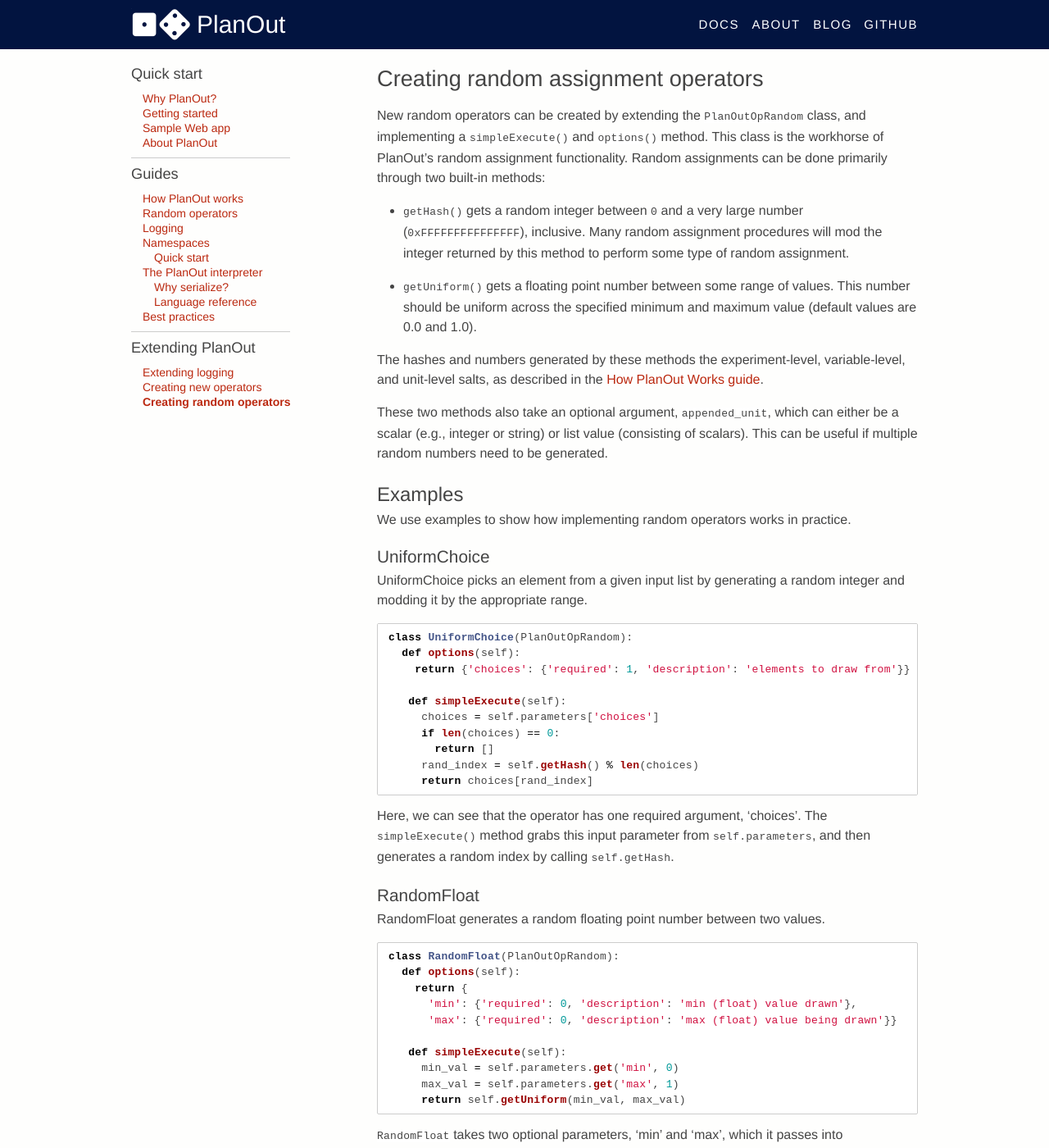
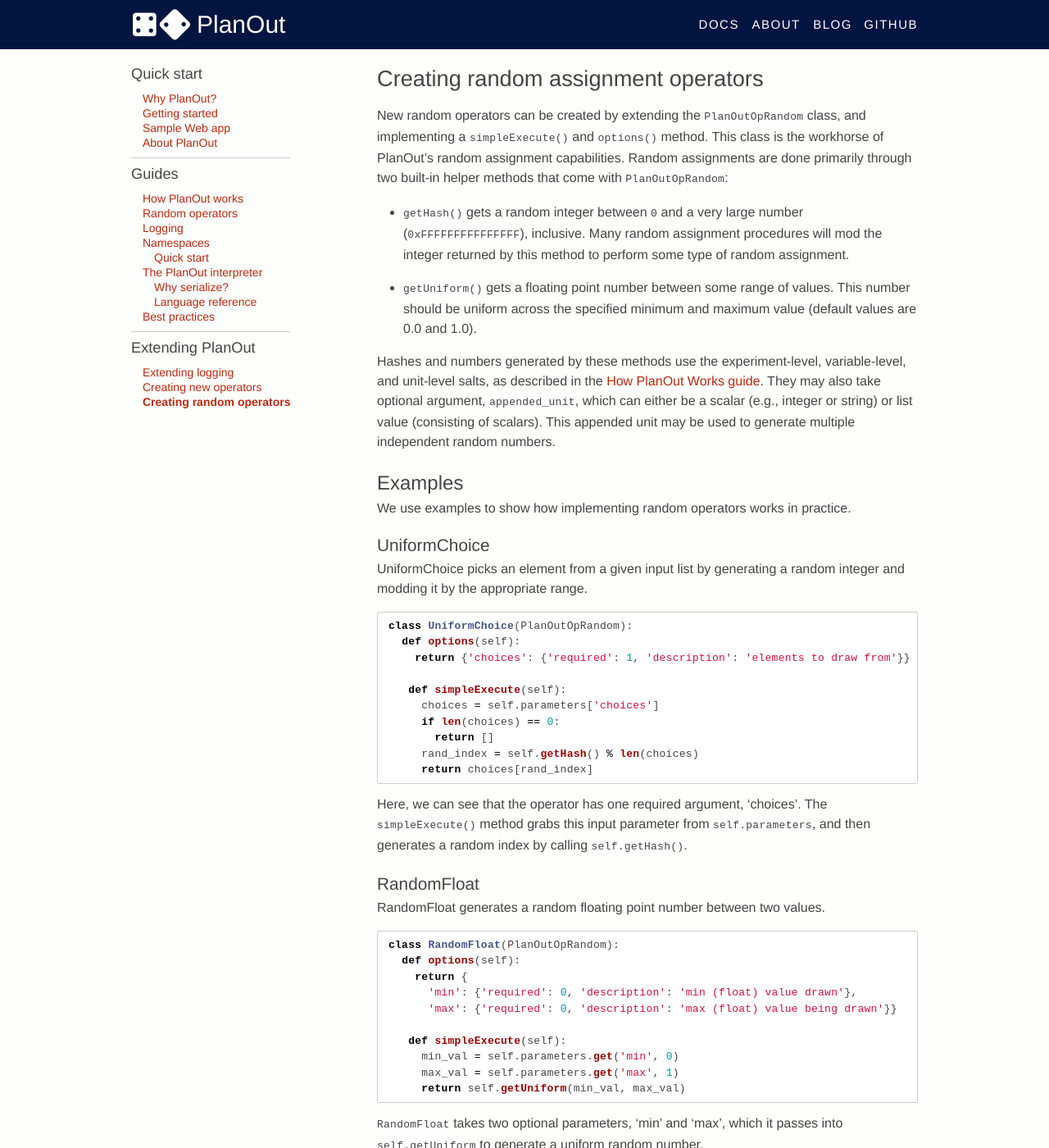
Before and after one commit to facebookarchive/planout, a Jekyll site: the page built from docs/07.1-creating-random-operators.md, in a window 1280 px wide and 1400 px high. Shown: the whole window at 82% size. Built offline with Jekyll 4.4.1, drawn with Linux system fonts in a browser that asks for light colours; Markdown is read by kramdown in place of the engine named in the settings; some of the changed text lies outside the part shown.

Commit message:
fixed typos in creating random ops page

````diff
--- a/docs/07.1-creating-random-operators.md
+++ b/docs/07.1-creating-random-operators.md
@@ -8,8 +8,8 @@ prev: creating-new-operators.html
 
 New random operators can be created by extending the `PlanOutOpRandom` class,
 and implementing a `simpleExecute()` and `options()` method.
-This class is the workhorse of PlanOut's random assignment functionality.
-Random assignments can be done primarily through two built-in methods:
+This class is the workhorse of PlanOut's random assignment capabilities.
+Random assignments are done primarily through two built-in helper methods that come with `PlanOutOpRandom`:
 
  - `getHash()` gets a random integer between `0` and a very large number (`0xFFFFFFFFFFFFFFF`), inclusive.
  Many random assignment procedures will mod the integer returned by
@@ -17,14 +17,13 @@ Random assignments can be done primarily through two built-in methods:
  - `getUniform()` gets a floating point number between some range of values.
 This number should be uniform across the specified minimum and maximum value (default values are 0.0 and 1.0).
 
-The hashes and numbers generated by these methods the experiment-level,
+Hashes and numbers generated by these methods use the experiment-level,
 variable-level, and unit-level salts, as described in the
  [How PlanOut Works guide](how-planout-works.html).
-
-These two methods also take an optional argument, `appended_unit`, which can
+They may also take optional argument, `appended_unit`, which can
 either be a scalar (e.g., integer or string) or list value
-(consisting of scalars). This can be useful if multiple random
-numbers need to be generated.
+(consisting of scalars). This appended unit may be used to generate
+multiple independent random numbers.
 
 ## Examples
 We use examples to show how implementing random operators works in practice.
@@ -45,7 +44,7 @@ class UniformChoice(PlanOutOpRandom):
      return choices[rand_index]
 ```
 
-Here, we can see that the operator has one required argument, 'choices'.  The `simpleExecute()` method grabs this input parameter from `self.parameters`, and then generates a random index by calling `self.getHash`.
+Here, we can see that the operator has one required argument, 'choices'.  The `simpleExecute()` method grabs this input parameter from `self.parameters`, and then generates a random index by calling `self.getHash()`.
 
 ### RandomFloat
 RandomFloat generates a random floating point number between two values.
@@ -68,9 +67,8 @@ class RandomFloat(PlanOutOpRandom):
 So far we have only looked at examples where random assignment is done by
 generating a single random number.
 Many operations, however, involve drawing multiple random numbers.
-For example, one of the easiest ways of generating a normally
-distributed number is to use two independent uniformly distributed
-random numbers:
+For example, [normally distributed numbers can be generated](http://en.wikipedia.org/wiki/Box-Muller_transform) in a pseudo-random
+fashion using two independent uniformly distributed random numbers:
 
 ```python
 class Normal(PlanOutOpRandom):
````
